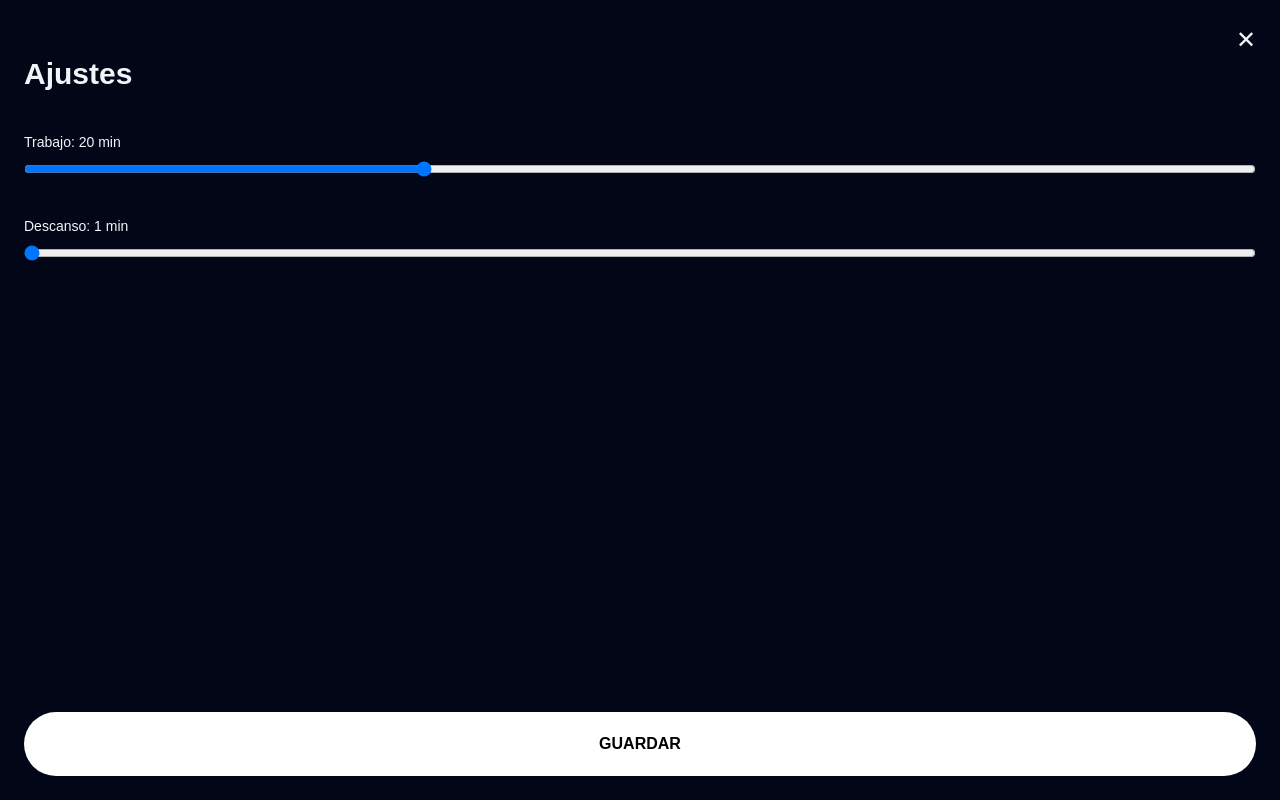
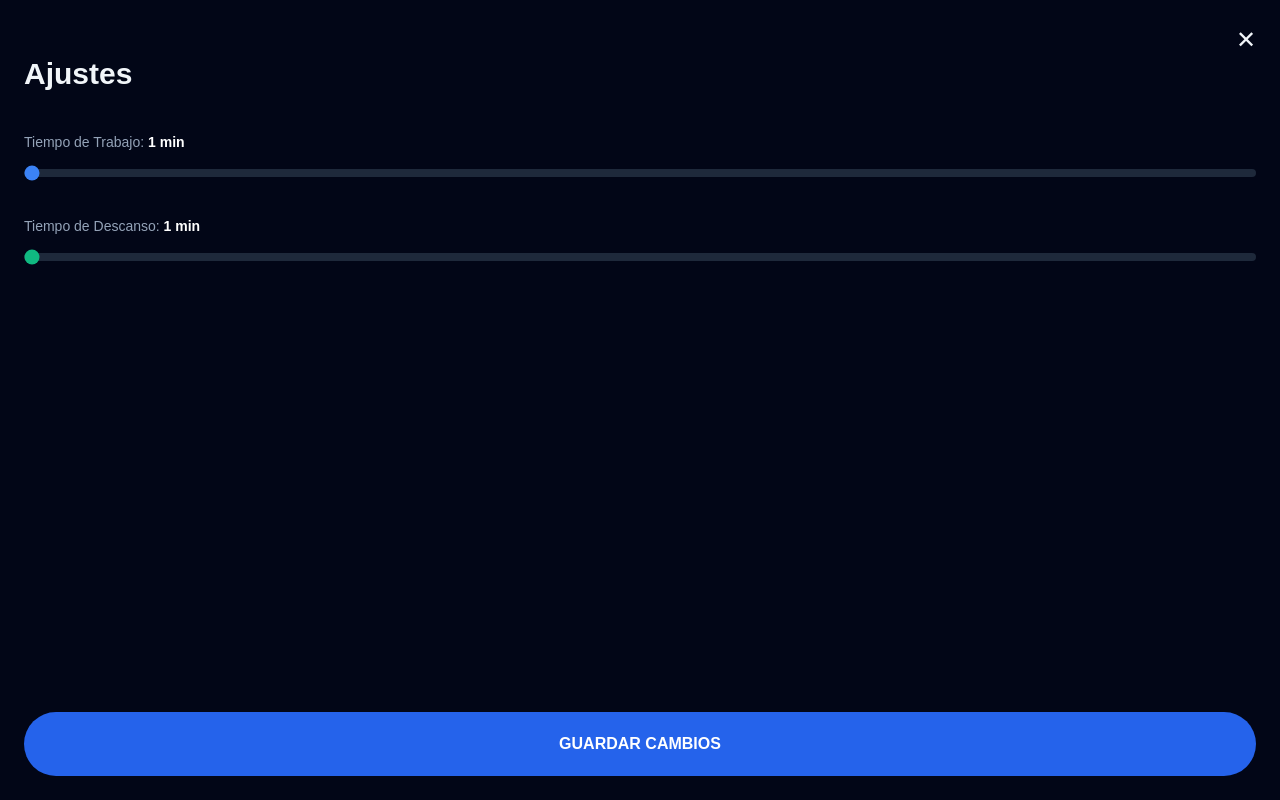
Before and after one commit to FdR81/visionsana, a React (Vite) app: page / in a window 1280 px wide. Both pictures are taken after a click on the button "⚙️". Built offline with nearby package versions, Linux system fonts and the light colour scheme.

Commit message:
Update App.tsx

```diff
--- a/App.tsx
+++ b/App.tsx
@@ -10,13 +10,16 @@ const LOCAL_TIPS: EyeTip[] = [
 
 const App: React.FC = () => {
   const [status, setStatus] = useState<TimerStatus>(TimerStatus.IDLE);
-  const [timeLeft, setTimeLeft] = useState(20 * 60);
-  const [isAlarmActive, setIsAlarmActive] = useState(false); // Estado para la alarma persistente
+  const [timeLeft, setTimeLeft] = useState(1 * 60); // Ahora inicia en 1 min por defecto
+  const [isAlarmActive, setIsAlarmActive] = useState(false);
   const [settings, setSettings] = useState<UserSettings>(() => {
     const saved = localStorage.getItem('visionSanaSettings');
     return saved ? JSON.parse(saved) : {
-      workDuration: 20, breakDuration: 1, notificationsEnabled: true,
-      soundEnabled: true, vibrationEnabled: true
+      workDuration: 1, // Valor inicial cambiado a 1
+      breakDuration: 1,
+      notificationsEnabled: true,
+      soundEnabled: true,
+      vibrationEnabled: true
     };
   });
 
@@ -25,10 +28,9 @@ const App: React.FC = () => {
   const timerRef = useRef<any>(null);
   const audioRef = useRef<HTMLAudioElement | null>(null);
 
-  // Inicializar audio con loop
   useEffect(() => {
     audioRef.current = new Audio('https://assets.mixkit.co/active_storage/sfx/2869/2869-preview.mp3');
-    audioRef.current.loop = true; // Hace que el sonido no pare
+    audioRef.current.loop = true;
   }, []);
 
   const getRandomTip = () => {
@@ -39,10 +41,10 @@ const App: React.FC = () => {
   const startAlarm = useCallback(() => {
     setIsAlarmActive(true);
     if (settings.soundEnabled && audioRef.current) {
-      audioRef.current.play().catch(e => console.log("Esperando interacción del usuario para sonar"));
+      audioRef.current.play().catch(e => console.log("Permiso de audio requerido"));
     }
     if (settings.vibrationEnabled && navigator.vibrate) {
-      navigator.vibrate([500, 200, 500, 200, 500]); // Vibración más larga
+      navigator.vibrate([500, 200, 500, 200, 500]);
     }
   }, [settings]);
 
@@ -52,7 +54,7 @@ const App: React.FC = () => {
       audioRef.current.pause();
       audioRef.current.currentTime = 0;
     }
-    if (navigator.vibrate) navigator.vibrate(0); // Detener vibración
+    if (navigator.vibrate) navigator.vibrate(0);
   };
 
   useEffect(() => {
@@ -65,7 +67,7 @@ const App: React.FC = () => {
       timerRef.current = setInterval(() => {
         setTimeLeft((prev) => {
           if (prev <= 1) {
-            startAlarm(); // ACTIVAR ALARMA AL TERMINAR
+            startAlarm();
             if (status === TimerStatus.RUNNING) {
               setStatus(TimerStatus.BREAK);
               getRandomTip();
@@ -93,26 +95,20 @@ const App: React.FC = () => {
 
   return (
     <div className="min-h-screen bg-slate-950 text-slate-100 flex flex-col items-center p-6">
-      {/* BOTÓN EMERGENTE DE ALARMA */}
       {isAlarmActive && (
         <div className="fixed inset-0 z-[200] bg-red-600 flex flex-col items-center justify-center p-6 animate-pulse">
-          <h2 className="text-5xl font-black text-white text-center mb-8 uppercase">¡TIEMPO CUMPLIDO!</h2>
-          <button
-            onClick={stopAlarm}
-            className="w-full max-w-xs py-8 bg-white text-red-600 rounded-[2rem] font-black text-xl uppercase shadow-2xl active:scale-95 transition-transform"
-          >
+          <h2 className="text-5xl font-black text-white text-center mb-8">¡TIEMPO!</h2>
+          <button onClick={stopAlarm} className="w-full max-w-xs py-8 bg-white text-red-600 rounded-[2rem] font-black text-xl uppercase">
             Detener Alarma
           </button>
         </div>
       )}
 
-      {/* HEADER */}
       <header className="w-full max-w-md flex justify-between items-center py-4 mb-8">
-        <h1 className="text-xl font-black italic">VisiónSana</h1>
+        <h1 className="text-xl font-black italic text-blue-500">VisiónSana</h1>
         <button onClick={() => setIsSettingsOpen(true)} className="p-2 bg-slate-900 rounded-xl">⚙️</button>
       </header>
 
-      {/* TIMER */}
       <main className="w-full max-w-md flex flex-col items-center gap-10">
         <div className="w-64 h-64 rounded-full bg-slate-900 shadow-xl flex flex-col items-center justify-center border-4 border-blue-500/20">
           <span className="text-6xl font-black font-mono">{formatTime(timeLeft)}</span>
@@ -127,25 +123,15 @@ const App: React.FC = () => {
         >
           {status === TimerStatus.IDLE ? 'Comenzar' : 'Reiniciar'}
         </button>
-
-        {currentTip && (
-          <div className="w-full bg-slate-900 p-6 rounded-[2rem] border border-slate-800">
-            <span className="text-blue-500 text-[10px] font-black uppercase mb-2 block">Consejo</span>
-            <h4 className="font-bold text-white">{currentTip.title}</h4>
-            <p className="text-sm text-slate-400">{currentTip.description}</p>
-          </div>
-        )}
       </main>
 
-      {/* MODAL AJUSTES SIMPLIFICADO */}
       {isSettingsOpen && (
         <div className="fixed inset-0 z-50 bg-slate-950 p-6 flex flex-col">
            <button onClick={() => setIsSettingsOpen(false)} className="self-end text-2xl">✕</button>
            <h2 className="text-3xl font-black mb-10">Ajustes</h2>
            <div className="space-y-8">
               <div>
-                {/* Sección de Trabajo */}
-                <label className="block text-sm mb-2">Trabajo: {settings.workDuration} min</label>
+                <label className="block text-sm mb-2 text-slate-400">Tiempo de Trabajo: <span className="text-white font-bold">{settings.workDuration} min</span></label>
                 <input
                   type="range"
                   min="1"
@@ -153,15 +139,23 @@ const App: React.FC = () => {
                   step="1"
                   value={settings.workDuration}
                   onChange={(e) => setSettings({...settings, workDuration: parseInt(e.target.value)})}
-                  className="w-full"
+                  className="w-full h-2 bg-slate-800 rounded-lg appearance-none accent-blue-500"
                 />
               </div>
               <div>
-                <label className="block text-sm mb-2">Descanso: {settings.breakDuration} min</label>
-                <input type="range" min="1" max="10" value={settings.breakDuration} onChange={(e) => setSettings({...settings, breakDuration: parseInt(e.target.value)})} className="w-full" />
+                <label className="block text-sm mb-2 text-slate-400">Tiempo de Descanso: <span className="text-white font-bold">{settings.breakDuration} min</span></label>
+                <input
+                  type="range"
+                  min="1"
+                  max="10"
+                  step="1"
+                  value={settings.breakDuration}
+                  onChange={(e) => setSettings({...settings, breakDuration: parseInt(e.target.value)})}
+                  className="w-full h-2 bg-slate-800 rounded-lg appearance-none accent-emerald-500"
+                />
               </div>
            </div>
-           <button onClick={() => setIsSettingsOpen(false)} className="mt-auto w-full py-5 bg-white text-black rounded-[2rem] font-black">GUARDAR</button>
+           <button onClick={() => setIsSettingsOpen(false)} className="mt-auto w-full py-5 bg-blue-600 text-white rounded-[2rem] font-black uppercase">Guardar Cambios</button>
         </div>
       )}
     </div>
```
